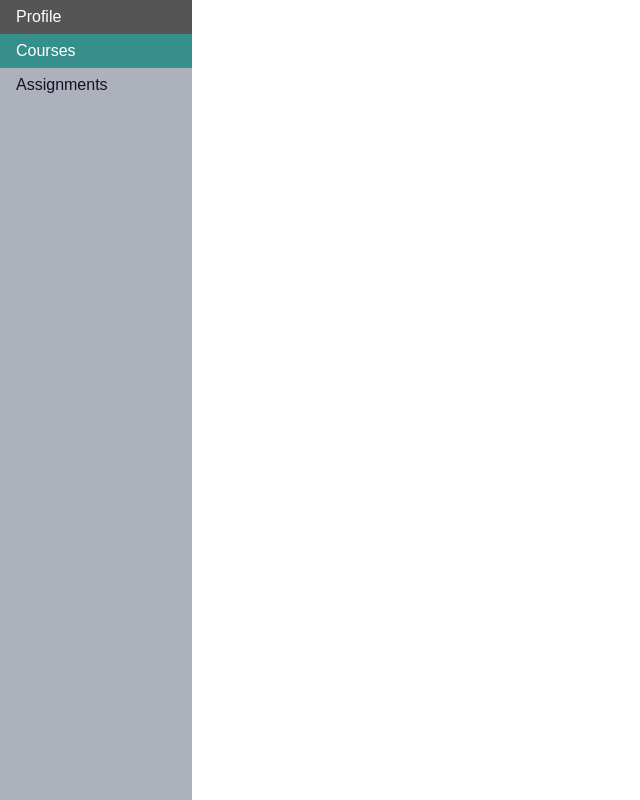
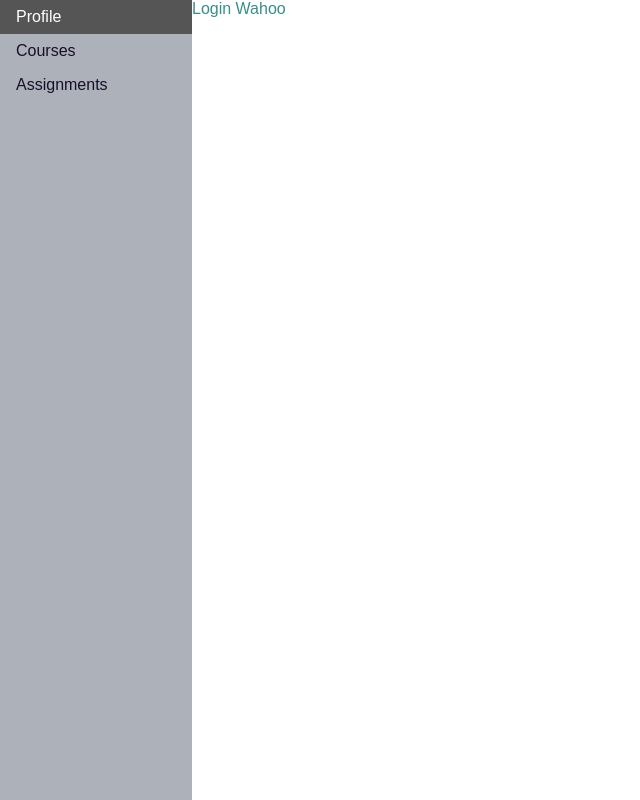
Before and after one commit to anahlewi/CS304-CoPro, a Flask app: page / in a window 1280 px wide. Shown: the whole page, without its empty margins (0-640 px from the left). Run offline with Flask 2, Linux system fonts and the light colour scheme.

Commit message:
edited templates fixed organization of routing/blocks

```diff
--- a/app.py
+++ b/app.py
@@ -10,21 +10,22 @@ app.secret_key = ''.join([ random.choice(('ABCDEFGHIJKLMNOPQRSTUVXYZ' +
 # conn = movieDatabase.getConn('c9')
 #url build so that the user comes first then build off ie mhardy2/course/assignments
 
-@app.route("/")
+@app.route('/')
 def login():
-    return render_template("login.html")
+    return render_template('login.html')
 
-@app.route("/courses")
+@app.route('/courses')
 def courses():
-    return render_template("courses.html")
+    return render_template('courses.html')
 
-@app.route("/assignments")
+@app.route('/assignments')
 def assignments():
-    return render_template("assignments.html")
+    return render_template('assignments.html')
 
-@app.route("/profile")
+@app.route('/profile')
 def profile():
-    return render_template("profile.html")
+    user = None
+    return render_template('profile.html', user=user)
 
 if __name__ == '__main__':
     app.debug = True
--- a/static/style.css
+++ b/static/style.css
@@ -36,7 +36,7 @@ body {
   color: white;
 }
 
-.courses {
+.content {
   margin-left: 15%;
 }
 
--- /dev/null
+++ b/templates/base.html
@@ -0,0 +1,16 @@
+<!doctype html>
+<html>
+    <head>
+        <meta charset="utf-8"/>
+        <title>{% block title %} Base {% endblock %}</title>
+    </head>
+    <body>
+        <ul class= "navbar">
+            <li class="nav_li"><a class= "" href="/profile">Profile</a></li>
+            <li class="nav_li"><a class= ""  href="/courses">Courses</a></li>
+            <li class="nav_li"><a class= "" href="/assignments">Assignments</a></li>
+        </ul>
+        {% block content %}
+        {% endblock %}
+    </body>
+</html>
--- a/templates/courses.html
+++ b/templates/courses.html
@@ -1,22 +1,15 @@
 <html>
     <head>
-        <title>Courses</title>
+        <title>{% block title %} Courses {% endblock %}</title>
         <meta charset="utf-8">
         <link type="text/css"
           rel="stylesheet"
           href="{{ url_for('static', filename = 'style.css') }}">
     </head>
     <body>
-        {% block navbar %}
-        <ul class= "navbar">
-            <li class="nav_li"><a class= "" href="/profile">Profile</a></li>
-            <li class="nav_li"><a class= "active"  href="/courses">Courses</a></li>
-            <li class="nav_li"><a class= "" href="/assignments">Assignments</a></li>
-        </ul>
-        {% endblock %}
-
-        <div class="courses">
-
+        {% extends "base.html" %}
+        {% block content %}
+        <div class="courses content">
             {% for course in courses %}
                 {% block tile %}
                 <div class="card {{course.courseName}}">
@@ -29,8 +22,7 @@
         {% endblock %}
         {% endfor %}
         </div>
-
-
+        {% endblock %}
     </body>
 
 </html>
--- a/templates/login.html
+++ b/templates/login.html
@@ -1,18 +1,18 @@
 <html>
     <head>
-        <title>Login</title>
+        <title>{% block title %} Login {% endblock %}</title>
          <link type="text/css"
           rel="stylesheet"
           href="{{ url_for('static', filename = 'style.css') }}">
     </head>
     <body>
-        {% extends "courses.html" %}
-        {% block navbar %}
-            {{ super() }}
+        {% extends "base.html" %}
+        {% block content %}
+        <div class="login content">
+            <p>Login Wahoo</p>
+        </div>
         {% endblock %}
 
-        <div class="login">
-        </div>
 
 
     </body>
```
Also changed, not shown: templates/assignments.html (+5 -10 lines), templates/profile.html (+7 -9 lines). Lines whose indentation alone changed are shown as unchanged.
